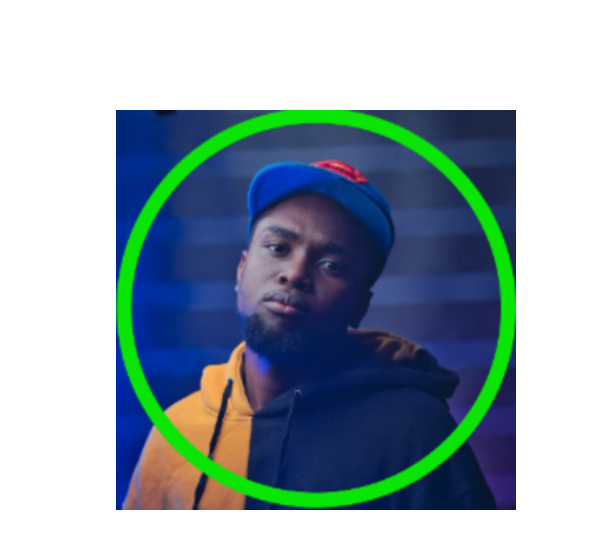
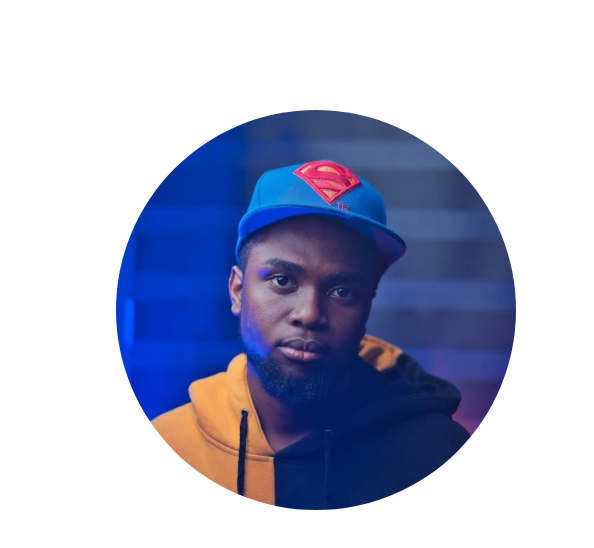
Before and after one commit to selasibansa/Port-html-css-js, a plain HTML site: page index.html in a window 1280 px wide. Shown: the part 146-694 px from the top of the page, 129-723 px from the left. Drawn offline with Linux system fonts and the light colour scheme.

Commit message:
changed img

```diff
--- a/index.html
+++ b/index.html
@@ -37,7 +37,7 @@
     </nav>
     <section id="profile">
       <div class="img_container">
-        <img src="./assets/me.png" alt="Selsi profile picture" />
+        <img src="./assets/me.jpg" alt="Selsi profile picture" />
       </div>
       <div class="section-text">
         <p class="p1">Hello I'm</p>
--- a/styles.css
+++ b/styles.css
@@ -132,6 +132,9 @@ section{
     gap: 5rem;
     height: 80vh;
 }
+.img_container img{
+    border-radius: 50%;
+}
 .img_container{
     display: flex;
     height: 400px;
```
Also changed, not shown: assets/Free Photo _ Makeup brush with flickering pink powder splash.jpeg (added), assets/me.jpg (added), assets/me.png (deleted), assets/photo_2023-10-08_13-04-08.jpg (deleted), script.js (line endings or trailing spaces).
